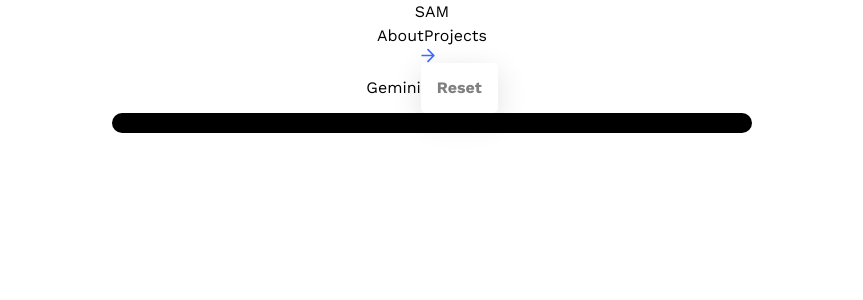
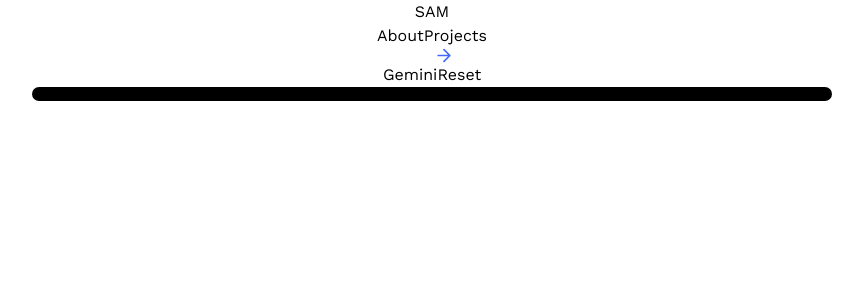
Before and after one commit to reignoverall/portfolio, a React (Vite) app: page /gemini in a window 1280 px wide. Shown: the top 300 px of the page, without its empty margins (208-1071 px from the left). Built offline with nearby package versions, Linux system fonts and the light colour scheme; no server answers.

Commit message:
adding type writing effect to Gemini

```diff
--- a/src/index.css
+++ b/src/index.css
@@ -83,7 +83,7 @@ body:has(.card[data-color="green"]:hover) {
   }
 
   .neo-btn {
-    @apply py-3 px-6 rounded-lg text-blue-500 text-center font-semibold sm:w-1/2 w-[90%] -bottom-5 absolute mx-auto right-0 left-0 flex justify-center items-center gap-3;
+    @apply py-3 px-6 rounded-lg text-blue-500 text-center font-semibold sm:w-1/2 w-[90%] -bottom-2 absolute mx-auto right-0 left-0 flex justify-center items-center gap-3;
   }
 
   .cta {
--- a/src/pages/Gemini.jsx
+++ b/src/pages/Gemini.jsx
@@ -20,28 +20,29 @@ const Gemini = () => {
     model: "gemini-pro",
     generationConfig,
   });
+
+  let dummyText;
   async function generateContent() {
     try {
-      const prompt = "What is the capital of Azerbaijan";
+      const prompt = "What is 9 + 10";
       const result = await model.generateContent(prompt);
       const response = await result.response;
-      console.log(response.text());
-      res = result.response.text();
-      setData(res);
+      dummyText = response.text();
     } catch (error) {
       console.error("Error generating content:", error);
     }
   }
+  generateContent();
 
+  //TYPE WRITER EFFECT
   const [started, setStarted] = useState(false);
-  const dummyText = generateContent();
-
   const handleGenerate = () => {
     if (started) {
       return;
     }
     setStarted(true);
     let i = -1;
+
     timer = setInterval(() => {
       i++;
       if (i === dummyText.length - 1) clearInterval(timer);
@@ -61,15 +62,15 @@ const Gemini = () => {
   }, []);
 
   return (
-    <section className="text-xl w-screen h-screen flex items-center bg-black text-white">
+    <section className="text-xl w-screen h-screen flex items-center bg-black text-white resize">
       Gemini
       <button
         className="ml-5 rounded-md bg-yellow-50 w-10"
         onClick={handleGenerate}
       >
-        <img src={arrow} className="w-7 h-4 object-cover" />
+        <img src={arrow} className="w-7 h-4 object-contain resize" />
 
-        <button onClick={handleReset} className={styles.button}>
+        <button onClick={handleReset} className="neo-btn">
           Reset
         </button>
       </button>
--- a/src/pages/styles.module.css
+++ b/src/pages/styles.module.css
@@ -1,14 +1,14 @@
 .container {
-  padding: 10px;
-  max-width: 40rem;
+  padding: 7px;
+  max-width: 50rem;
   margin: 0 auto;
   display: flex;
-  width: 90%;
+  width: 100%;
   border-radius: 15px;
   background: black;
   color: white;
-  font-size: 15px;
-  letter-spacing: 0.5px;
+  font-size: 10px;
+  letter-spacing: 0.6px;
 }
 
 .buttonsContainer {
```
